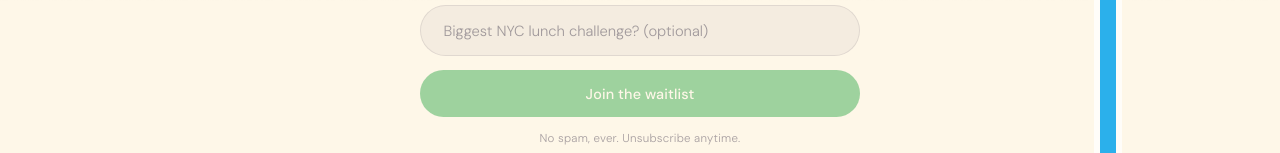
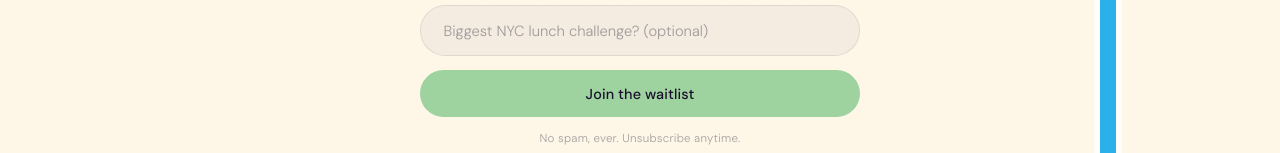
Before and after one commit to flailcaliber/entre-landing-page, a website: page index.html in a window 1280 px wide. Shown: the part 799-952 px from the top of the page. Drawn offline with nearby package versions, Linux system fonts and the light colour scheme; no server answers.

Commit message:
fix: light mode CTA button text to dark #1A0F2E instead of white

```diff
--- a/index.html
+++ b/index.html
@@ -840,7 +840,7 @@
       opacity: 0.18;
     }
     :root[data-theme="light"] .submit-btn {
-      color: #FEF7E8;
+      color: #1A0F2E;
     }
     :root[data-theme="light"] .submit-btn:hover {
       background: #7bbf7b;
```
